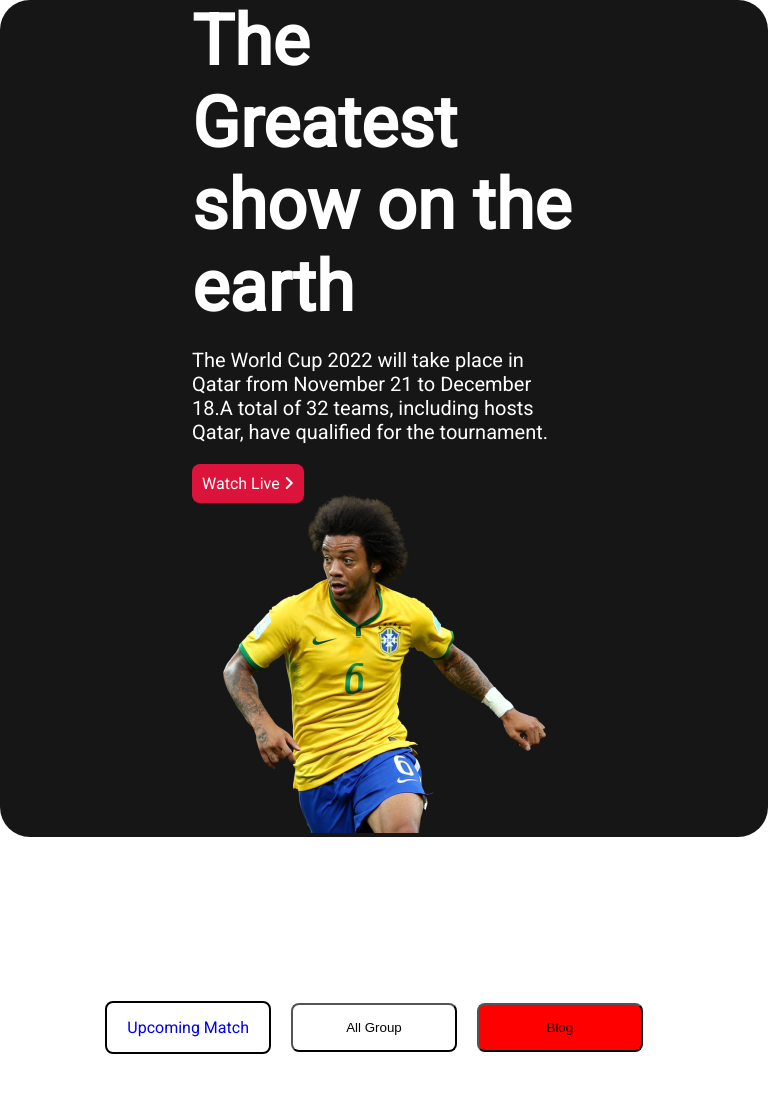
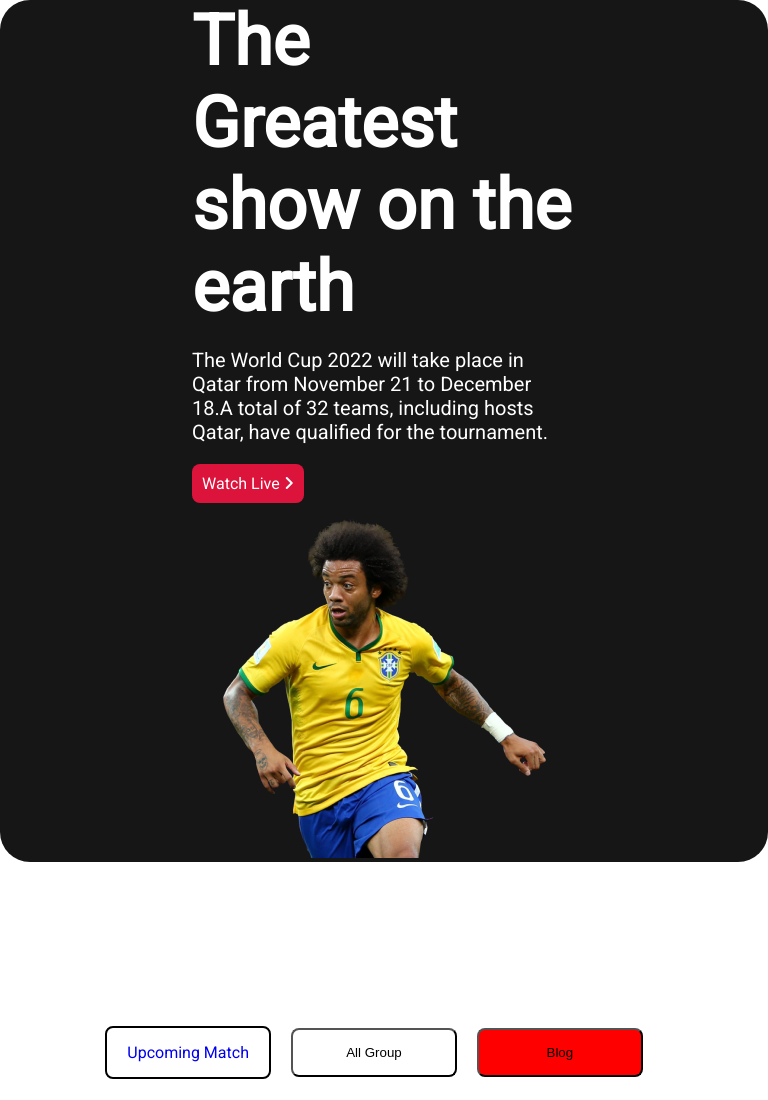
Before and after one commit to chanchal26/world-cup, a plain HTML site: page index.html in a window 768 px wide. Shown: the top 1100 px of the page. Drawn offline with Linux system fonts and the light colour scheme.

Commit message:
finished

```diff
--- a/style.css
+++ b/style.css
@@ -295,6 +295,10 @@ for tablet device
 
     }
 
+    .img-section img {
+        margin-top: 25px;
+    }
+
     .blogs {
         flex-direction: column;
         display: flex;
```
